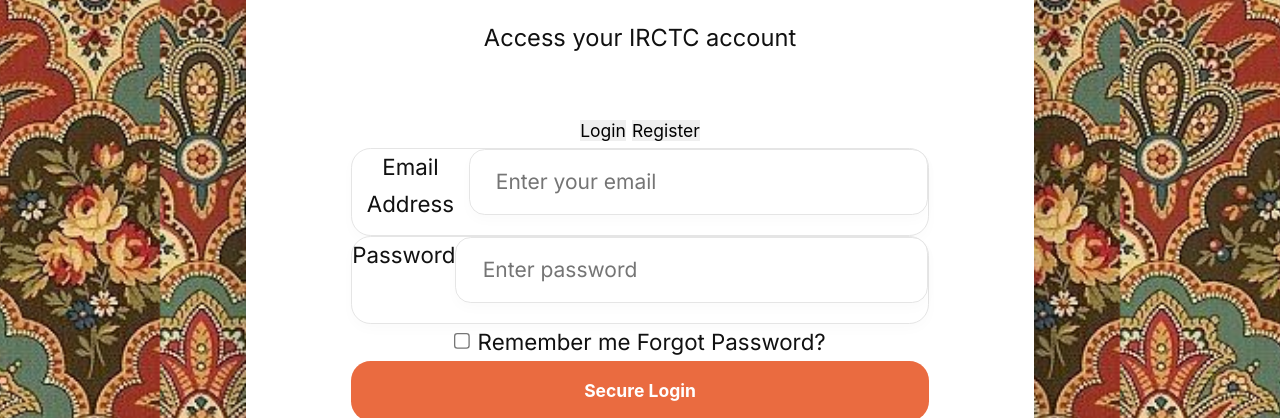
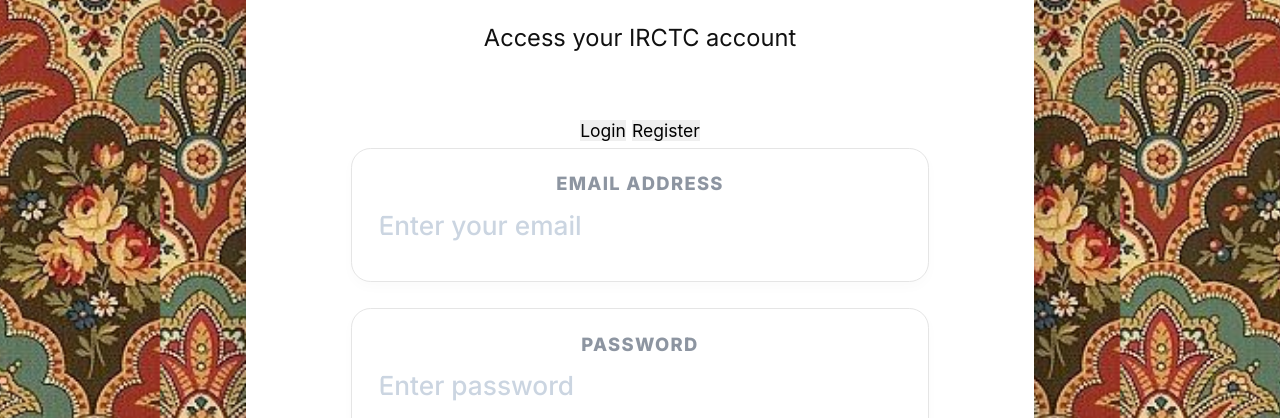
Before and after one commit to JustHemang/Overclock-Commit, a website: page IRCTC/login.html in a window 1280 px wide. Shown: the part 377-795 px from the top of the page. Drawn offline with nearby package versions, Linux system fonts and the light colour scheme.

Commit message:
Commmiit

```diff
--- a/IRCTC/assets/new_ui.css
+++ b/IRCTC/assets/new_ui.css
@@ -875,3 +875,71 @@
     border-radius: 8px !important;
     font-weight: bold !important;
 }
+
+
+
+/* FIX INPUT GROUPS ON SECONDARY PAGES */
+.page-card .input-group {
+    display: block !important;
+    background-color: var(--pure-white) !important;
+    border-radius: 15px !important;
+    border: 1px solid var(--border-color) !important;
+    padding: 15px 20px !important;
+    margin-bottom: 20px !important;
+    box-shadow: 0 4px 10px rgba(0,0,0,0.02) !important;
+}
+
+.page-card .input-group label {
+    display: block !important;
+    font-size: 14px !important;
+    font-weight: 800 !important;
+    color: var(--text-muted) !important;
+    text-transform: uppercase !important;
+    letter-spacing: 1px !important;
+    margin-bottom: 8px !important;
+}
+
+.page-card .input-group input,
+.page-card .input-group select {
+    width: 100% !important;
+    border: none !important;
+    font-size: 20px !important;
+    font-weight: 700 !important;
+    color: var(--dark-blue) !important;
+    outline: none !important;
+    background: transparent !important;
+    font-family: 'Inter', sans-serif !important;
+    box-shadow: none !important;
+    padding: 0 !important;
+    height: auto !important;
+}
+
+.page-card .input-group input::placeholder {
+    color: #cbd5e1 !important;
+    font-weight: 500 !important;
+}
+
+/* FIX CHECKOUT PASSENGER FIELDS */
+.page-card .passenger-fields .input-wrapper {
+    display: block !important;
+    background-color: var(--pure-white) !important;
+    border-radius: 15px !important;
+    border: 1px solid var(--border-color) !important;
+    padding: 15px 20px !important;
+    margin-bottom: 15px !important;
+    box-shadow: 0 4px 10px rgba(0,0,0,0.02) !important;
+    width: 100% !important;
+}
+
+.page-card .passenger-fields .input-wrapper input,
+.page-card .passenger-fields .input-wrapper select {
+    width: 100% !important;
+    border: none !important;
+    font-size: 18px !important;
+    font-weight: 700 !important;
+    color: var(--dark-blue) !important;
+    outline: none !important;
+    background: transparent !important;
+    font-family: 'Inter', sans-serif !important;
+    margin-top: 5px !important;
+}
```
